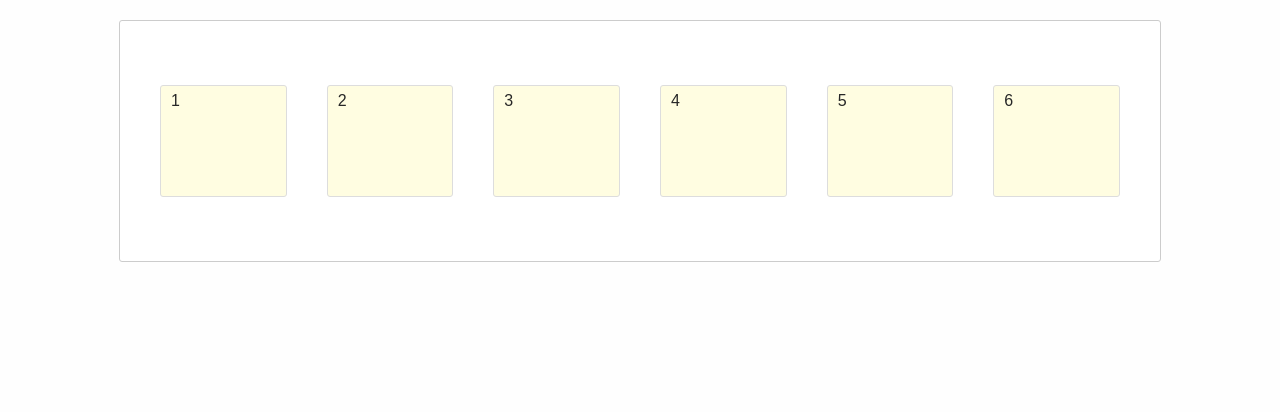
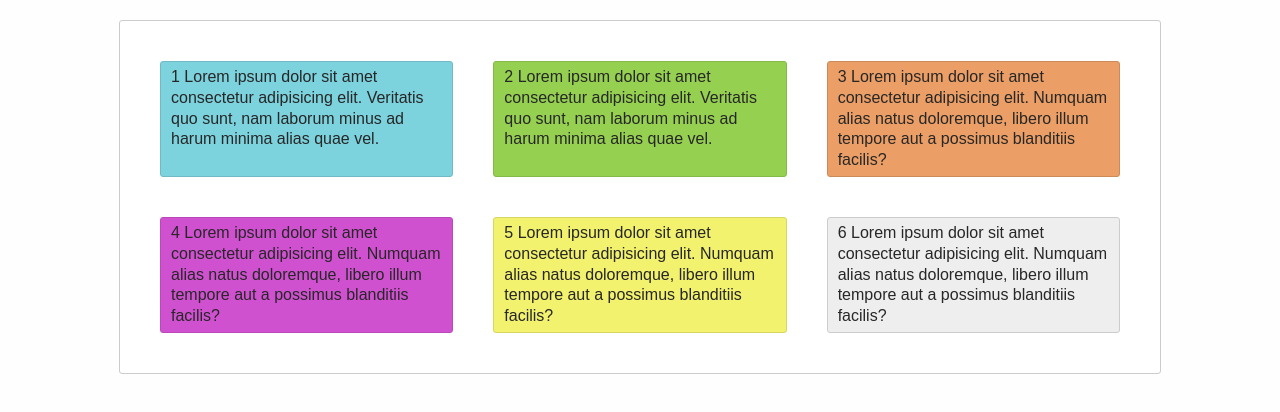
Before and after one commit to Dparshyn/Flexbox-Learning, a plain HTML site: page index.html in a window 1280 px wide. Drawn offline with Linux system fonts and the light colour scheme.

Commit message:
Flexbox at work day 2

```diff
--- a/index.html
+++ b/index.html
@@ -37,35 +37,35 @@
 				display: -webkit-box;
 				display: -webkit-flex;
 				display: flex;
-				height: 200px;
 				max-width: 1000px;
 				margin: 20px auto;
 				justify-content: center;
 				align-items: stretch;
 				align-content: stretch;
-				flex-flow: column wrap;
+				flex-flow: row wrap;
+
 			}
 			.bl {
-				height: 100px;
+			flex: 1 1 200px;
 			}
-			.fl1 {}
-			.fl2 {}
-			.fl3 {}
-			.fl4 {}
-			.fl5 {}
-			.fl6 {}
+			.fl1 {background: #7cd2dd; border-color: #6fbac4;}
+			.fl2 {background: #95d051; border-color: #85b948;}
+			.fl3 {background: #eb9e65; border-color: #cc8a58;}
+			.fl4 {background: #d051d0; border-color: #ba48ba;}
+			.fl5 {background: #f2f26e; border-color: #d6d665;}
+			.fl6 {background: #eee; border-color: #ccc;}
 		</style>
 	</head>
 
 	<body>
 
 		<div class="main">
-			<div class="bl fl1">1</div>
-			<div class="bl fl2">2</div>
-			<div class="bl fl3">3</div>
-			<div class="bl fl4">4</div>
-			<div class="bl fl5">5</div>
-			<div class="bl fl6">6</div>
+			<div class="bl fl1">1 Lorem ipsum dolor sit amet consectetur adipisicing elit. Veritatis quo sunt, nam laborum minus ad harum minima alias quae vel.</div>
+			<div class="bl fl2">2 Lorem ipsum dolor sit amet consectetur adipisicing elit. Veritatis quo sunt, nam laborum minus ad harum minima alias quae vel.</div>
+			<div class="bl fl3">3 Lorem ipsum dolor sit amet consectetur adipisicing elit. Numquam alias natus doloremque, libero illum tempore aut a possimus blanditiis facilis?</div>
+			<div class="bl fl4">4 Lorem ipsum dolor sit amet consectetur adipisicing elit. Numquam alias natus doloremque, libero illum tempore aut a possimus blanditiis facilis?</div>
+			<div class="bl fl5">5 Lorem ipsum dolor sit amet consectetur adipisicing elit. Numquam alias natus doloremque, libero illum tempore aut a possimus blanditiis facilis?</div>
+			<div class="bl fl6">6 Lorem ipsum dolor sit amet consectetur adipisicing elit. Numquam alias natus doloremque, libero illum tempore aut a possimus blanditiis facilis?</div>
 		</div>
 
 	</body>
```
